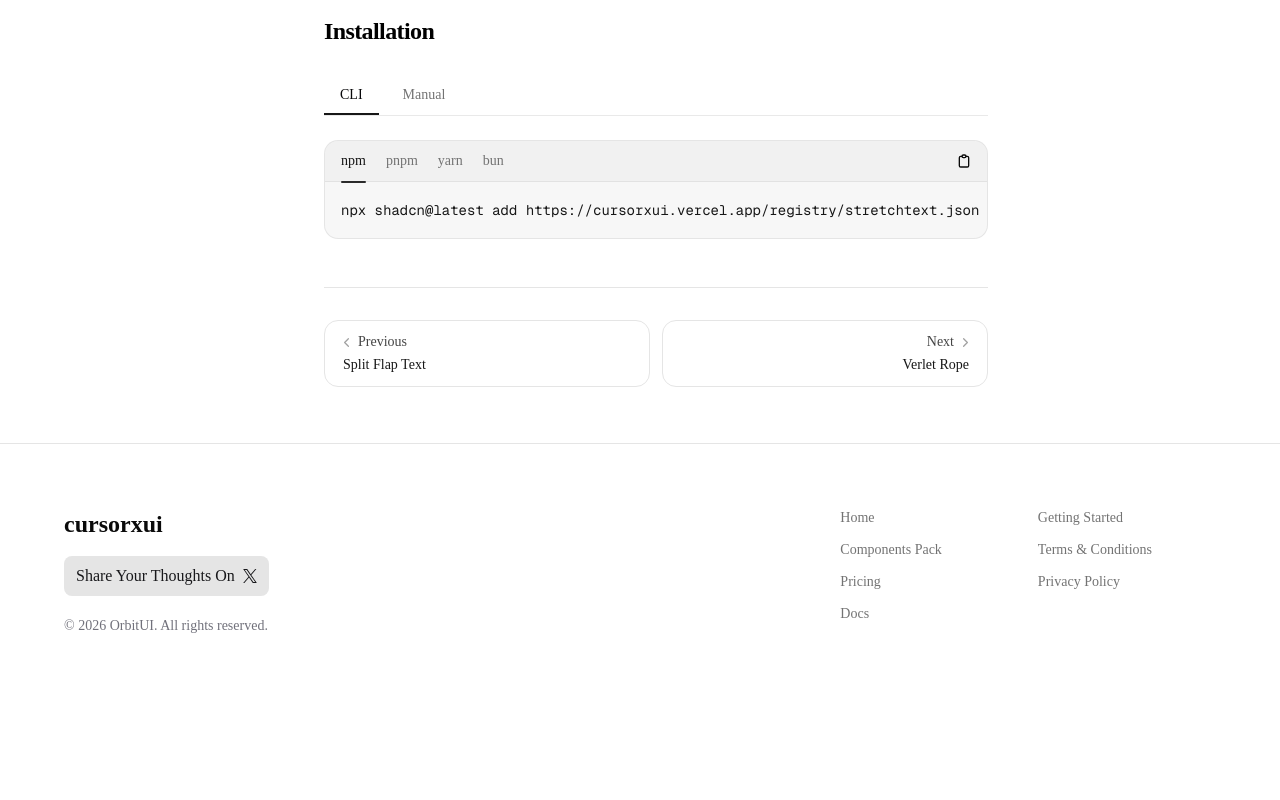
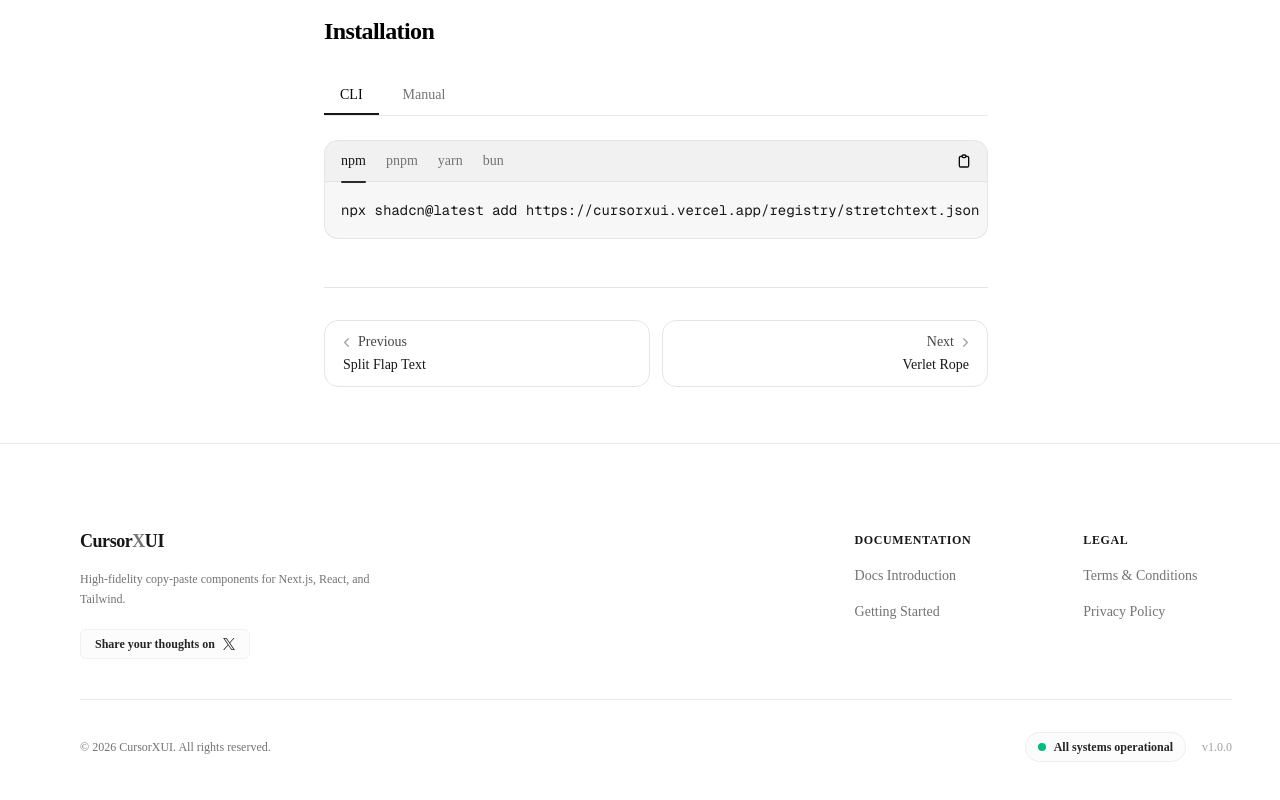
Before and after one commit to Dhruv7Tripathi/CursorUI, a Next.js app: page /components/StrechText in a window 1280 px wide. Shown: the part 918-1718 px from the top of the page. Before the commit the page ends 1618 px from the top, so only its background shows below. Built offline with nearby package versions, Linux system fonts and the light colour scheme.

Commit message:
refactor: enhance Footer and Navbar components with improved layout and accessibility features

```diff
--- a/components/layout/footer.tsx
+++ b/components/layout/footer.tsx
@@ -1,88 +1,139 @@
 "use client"
 
+import React from "react"
 import Link from "next/link"
-// import { StackedLayersLogo } from "@/components/icons/logo"
+
 export const Footer = () => {
   return (
-    <footer className="bg-white dark:bg-black">
-      <div className="border-t ">
-        <div className="mx-auto max-w-8xl ml-12 px-4 py-12 lg:py-16">
-          <div className="grid grid-cols-1 md:grid-cols-2 lg:grid-cols-3 gap-8 lg:gap-16">
-            <div className="lg:col-span-1">
+    <footer className="relative w-full border-t border-neutral-200/80 bg-white text-neutral-600 transition-colors duration-300 dark:border-neutral-800/80 dark:bg-black dark:text-neutral-400">
+      {/* Subtle top glow effect in dark mode */}
+      <div className="absolute inset-x-0 -top-px -z-10 h-[100px] bg-gradient-to-b from-neutral-100 to-transparent opacity-40 dark:from-neutral-900/20 dark:to-transparent" />
+
+      {/* Main Container: Centered, responsive padding */}
+      <div className="mx-auto ml-8 px-6 py-12 sm:px-8 lg:px-12">
+        {/* Navigation & Branding Grid */}
+        <div className="grid grid-cols-1 gap-10 md:grid-cols-3 md:gap-8 py-10">
+
+          {/* Brand & Social Column (Left side) */}
+          <div className="flex flex-col space-y-5 md:col-span-1">
             <Link
               href="/"
-                aria-label="home"
-                className=" flex items-center space-x-2">
-                {/* <StackedLayersLogo /> */}
-                <span className='text-2xl font-bold'>cursorxui</span>
+              aria-label="CursorXUI Home"
+              className="group flex items-center space-x-2.5 max-w-fit"
+            >
+
+              <div className="flex flex-col">
+                <span className="text-lg font-bold leading-none tracking-tight text-neutral-900 dark:text-white">
+                  Cursor<span className="text-neutral-500 dark:text-neutral-400">X</span>UI
+                </span>
+              </div>
             </Link>
-              <div className="mr-2 mt-4 max-w-fit">
+
+            <p className="max-w-xs text-xs leading-relaxed text-neutral-500 dark:text-neutral-400">
+              High-fidelity copy-paste components for Next.js, React, and Tailwind.
+            </p>
+
+            <div>
               <Link
                 href="https://x.com/dhruvtripathi77"
                 target="_blank"
+                rel="noopener noreferrer"
+                className="inline-flex items-center gap-2 rounded-sm border-dotted border border-neutral-200 bg-neutral-50/50 px-3.5 py-1.5 text-xs font-semibold text-neutral-800 transition-all hover:bg-neutral-100 hover:text-neutral-900 dark:border-neutral-800 dark:bg-neutral-900/30 dark:text-neutral-200 dark:hover:bg-neutral-850 dark:hover:text-white"
               >
-                  <div className="flex flex-row items-center gap-2 rounded-md bg-neutral-200 px-3 py-2 text-zinc-900 dark:bg-neutral-800 dark:text-zinc-200">
-                    Share Your Thoughts On
+                <span>Share your thoughts on</span>
                 <svg
-                      height="14"
+                  className="h-3 w-3"
                   viewBox="0 0 1200 1227"
                   fill="currentColor"
-                      width="14"
                   xmlns="http://www.w3.org/2000/svg"
                 >
-                      <path d="M714.163 519.284L1160.89 0H1055.03L667.137 450.887L357.328 0H0L468.492 681.821L0 1226.37H105.866L515.491 750.218L842.672 1226.37H1200L714.137 519.284H714.163ZM569.165 687.828L521.697 619.934L144.011 79.6944H306.615L611.412 515.685L658.88 583.579L1055.08 1150.3H892.476L569.165 687.854V687.828Z" />
+                  <path d="M714.163 519.284L1160.89 0H1055.03L667.137 450.887L357.328 0H0L468.492 681.821L0 1226.37H105.866L515.491 750.218L842.672 1226.37H1200L714.137 519.284H714.163ZM569.165 687.828v.026L521.697 619.96L144.011 79.72H306.615l304.797 435.991l47.468 67.894L1055.08 1150.3H892.476L569.165 687.854V687.828Z" />
                 </svg>
-                  </div>
               </Link>
             </div>
-              <p className="mt-5 text-sm text-zinc-500 dark:text-zinc-400">
-                © {new Date().getFullYear()} OrbitUI. All rights reserved.
-              </p>
           </div>
 
-            <div className="flex justify-end mr-28 mx-auto lg:col-span-2">
-              <div className="flex space-x-24">
+          {/* Right Side Links Container (Documentation and Legal aligned right on md/lg screens) */}
+          <div className="md:col-span-2 flex justify-start md:justify-end md:pr-8">
+            <div className="grid grid-cols-2 gap-x-12 sm:gap-x-20 md:gap-x-28">
+
+              {/* Docs Column */}
+              <div className="flex flex-col space-y-4">
+                <h4 className="text-xs font-bold uppercase tracking-wider text-neutral-900 dark:text-neutral-100">
+                  Documentation
+                </h4>
                 <ul className="space-y-3 text-sm">
                   <li>
-                    <Link href="/" className="text-muted-foreground hover:text-foreground transition-colors">
-                      Home
+                    <Link
+                      href="/docs/introduction"
+                      className="group relative inline-block py-0.5 text-neutral-500 transition-colors duration-200 hover:text-neutral-900 dark:text-neutral-400 dark:hover:text-white"
+                    >
+                      <span>Docs Introduction</span>
+                      <span className="absolute bottom-0 left-0 h-[1.5px] w-full origin-bottom-right scale-x-0 bg-neutral-900 transition-transform duration-250 group-hover:origin-bottom-left group-hover:scale-x-100 dark:bg-white" />
                     </Link>
                   </li>
                   <li>
-                    <Link href="/components" className="text-muted-foreground hover:text-foreground transition-colors">
-                      Components Pack
-                    </Link>
-                  </li>
-                  <li>
-                    <Link href="/pricing" className="text-muted-foreground hover:text-foreground transition-colors">
-                      Pricing
-                    </Link>
-                  </li>
-                  <li>
-                    <Link href="/docs/introduction" className="text-muted-foreground hover:text-foreground transition-colors">
-                      Docs
-                    </Link>
-                  </li>
-                </ul>
-
-                <ul className="space-y-3 text-sm">
-                  <li>
-                    <Link href="/docs/installation" className="text-muted-foreground hover:text-foreground transition-colors">
-                      Getting Started
-                    </Link>
-                  </li>
-                  <li>
-                    <Link href="/terms" className="text-muted-foreground hover:text-foreground transition-colors">
-                      Terms & Conditions
-                    </Link>
-                  </li>
-                  <li>
-                    <Link href="/privacy" className="text-muted-foreground hover:text-foreground transition-colors">
-                      Privacy Policy
+                    <Link
+                      href="/docs/installation"
+                      className="group relative inline-block py-0.5 text-neutral-500 transition-colors duration-200 hover:text-neutral-900 dark:text-neutral-400 dark:hover:text-white"
+                    >
+                      <span>Getting Started</span>
+                      <span className="absolute bottom-0 left-0 h-[1.5px] w-full origin-bottom-right scale-x-0 bg-neutral-900 transition-transform duration-250 group-hover:origin-bottom-left group-hover:scale-x-100 dark:bg-white" />
                     </Link>
                   </li>
                 </ul>
               </div>
+
+              {/* Legal Column */}
+              <div className="flex flex-col space-y-4">
+                <h4 className="text-xs font-bold uppercase tracking-wider text-neutral-900 dark:text-neutral-100">
+                  Legal
+                </h4>
+                <ul className="space-y-3 text-sm">
+                  <li>
+                    <Link
+                      href="/terms"
+                      className="group relative inline-block py-0.5 text-neutral-500 transition-colors duration-200 hover:text-neutral-900 dark:text-neutral-400 dark:hover:text-white"
+                    >
+                      <span>Terms & Conditions</span>
+                      <span className="absolute bottom-0 left-0 h-[1.5px] w-full origin-bottom-right scale-x-0 bg-neutral-900 transition-transform duration-250 group-hover:origin-bottom-left group-hover:scale-x-100 dark:bg-white" />
+                    </Link>
+                  </li>
+                  <li>
+                    <Link
+                      href="/privacy"
+                      className="group relative inline-block py-0.5 text-neutral-500 transition-colors duration-200 hover:text-neutral-900 dark:text-neutral-400 dark:hover:text-white"
+                    >
+                      <span>Privacy Policy</span>
+                      <span className="absolute bottom-0 left-0 h-[1.5px] w-full origin-bottom-right scale-x-0 bg-neutral-900 transition-transform duration-250 group-hover:origin-bottom-left group-hover:scale-x-100 dark:bg-white" />
+                    </Link>
+                  </li>
+                </ul>
+              </div>
+
+            </div>
+          </div>
+        </div>
+
+        {/* Bottom Bar: Copyright & Status */}
+        <div className="flex flex-col-reverse gap-6 sm:flex-row sm:items-center sm:justify-between pt-8 border-t border-neutral-200/80 dark:border-neutral-800/80">
+          <p className="text-xs text-neutral-500 dark:text-neutral-500">
+            &copy; {new Date().getFullYear()} CursorXUI. All rights reserved.
+          </p>
+
+          <div className="flex flex-wrap items-center gap-4">
+            {/* Status indicator badge */}
+            <div className="inline-flex items-center gap-2 rounded-full border border-neutral-200/60 bg-neutral-50/50 px-3 py-1.5 text-xs font-semibold text-neutral-800 dark:border-neutral-800/60 dark:bg-neutral-900/30 dark:text-neutral-200">
+              <span className="relative flex h-2 w-2">
+                <span className="absolute inline-flex h-full w-full animate-ping rounded-full bg-emerald-400 opacity-75"></span>
+                <span className="relative inline-flex h-2 w-2 rounded-full bg-emerald-500"></span>
+              </span>
+              <span>All systems operational</span>
+            </div>
+
+            {/* Version indicator */}
+            <div className="text-xs font-medium text-neutral-400 dark:text-neutral-600">
+              v1.0.0
             </div>
           </div>
         </div>
--- a/components/layout/navbar.tsx
+++ b/components/layout/navbar.tsx
@@ -17,20 +17,8 @@ const Navbar = () => {
           <div className="flex items-center space-x-12">
             <Link href="/" className="flex items-center space-x-4">
               {/* <MyIcon className="h-5 w-5 text-black dark:text-white" /> */}
-              <span className="text-xl ml-8 font-bold">CursorXUI</span>
+              <span className="text-xl sm:ml-0 md:ml-8 font-bold">CursorXUI</span>
             </Link>
-
-            {/* <div className="hidden items-center space-x-6 lg:flex">
-              {navItems.map((item) => (
-                <AnchorNav
-                  key={item.name + item.href}
-                  absolute
-                  href={item.href}
-                >
-                  {item.name}
-                </AnchorNav>
-              ))}
-            </div> */}
           </div>
 
           <div className="hidden items-center space-x-2 lg:flex">
@@ -61,7 +49,14 @@ const Navbar = () => {
             </div>
           </div>
           <div className="flex items-center space-x-1 lg:hidden">
-            <SiGithub className="h-5 w-5" />
+            <Link
+              href="https://github.com/dhruv7tripathi/CursorUI"
+              target="_blank"
+              rel="noreferrer"
+              className="inline-flex h-9 items-center gap-2 rounded-lg border border-border px-2.5 text-sm font-medium transition-colors hover:bg-white dark:hover:bg-black sm:px-3 lg:px-4"
+            >
+              <SiGithub size={17} aria-hidden="true" />
+            </Link>
             <Themetoggle />
             <NavbarDrawer />
           </div>
```
Lines whose indentation alone changed are shown as unchanged.
